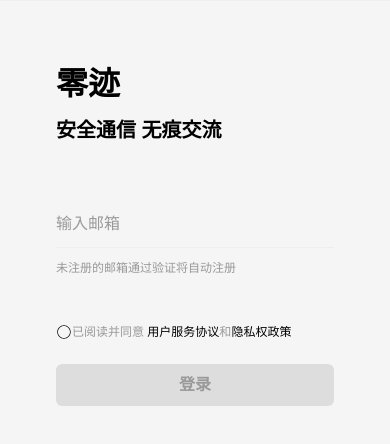
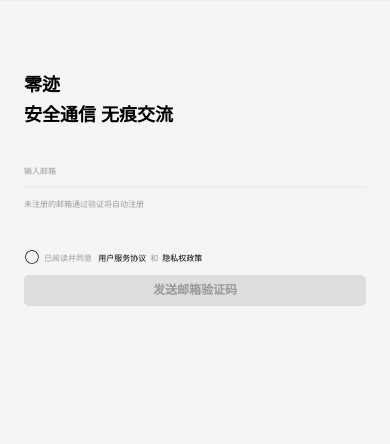
Before and after one commit to zerowangc4-gif/zero-chat, a React Native app: screen / in a window 390 px wide. Shown: the top 444 px of the page. Built offline with nearby package versions, Linux system fonts and the light colour scheme.

Commit message:
修复登录页面

```diff
--- a/src/assets/locales/en.json
+++ b/src/assets/locales/en.json
@@ -1,6 +1,6 @@
 {
   "auth": {
-    "login": "Log In",
+    "login": "Send Email verification code",
     "welcome_title": "ZeroChat",
     "welcome_slogan": "Secure Messaging Zero Trace",
     "consent_prefix": "I have read and agree to ",
--- a/src/assets/locales/zh.json
+++ b/src/assets/locales/zh.json
@@ -1,6 +1,6 @@
 {
   "auth": {
-    "login": "登录",
+    "login": "发送邮箱验证码",
     "welcome_title": "零迹",
     "welcome_slogan": "安全通信 无痕交流",
     "consent_prefix": "已阅读并同意 ",
--- a/src/components/common/Input.tsx
+++ b/src/components/common/Input.tsx
@@ -1,22 +1,22 @@
 import React from "react";
-import { Platform, TextInputProps, Pressable } from "react-native";
+import { Platform, TextInputProps, Pressable, TextProps } from "react-native";
 import styled, { css, useTheme } from "styled-components/native";
 import { Size } from "@/theme/presets";
 import IconFont, { IconNames } from "@/assets/font/iconfont";
 
-const androidInputFix: TextInputProps = Platform.select({
-  android: {
-    includeFontPadding: false,
-    textAlignVertical: "center",
-    paddingVertical: 0,
-  },
-  default: {},
-});
-
-const InputRoot = styled.View`
-  align-self: stretch;
-  flex-direction: row;
-  align-items: center;
+export const BaseInput = styled.TextInput.attrs(
+  () =>
+    ({
+      includeFontPadding: Platform.OS === "android" ? false : undefined,
+      textAlignVertical: Platform.OS === "android" ? "top" : undefined,
+      underlineColorAndroid: "transparent",
+    }) as TextProps,
+)`
+  margin: 0;
+  padding: 0;
+  background-color: transparent;
+  border-width: 0;
+  flex: 1;
 `;
 
 const InputContainer = styled.View<{
@@ -25,9 +25,7 @@ const InputContainer = styled.View<{
 }>`
   ${({ theme, $size, $borderType }) => {
     const config = theme.presets.Input[$size];
-
     return css`
-      flex: 1;
       height: ${config.height}px;
       padding-horizontal: ${$borderType === "all" ? config.paddingHorizontal : 0}px;
       flex-direction: row;
@@ -49,35 +47,14 @@ const InputContainer = styled.View<{
   }}
 `;
 
-const IconSlot = styled.View<{ $size: Size }>`
-  justify-content: center;
-  align-items: center;
-  ${({ $size, theme }) => {
-    const config = theme.presets.Input[$size];
-    return css`
-      width: ${config.height * 0.6}px;
-      height: 100%;
-    `;
-  }}
-`;
-
-const InnerInput = styled.TextInput<{ $size: Size }>`
+const InnerInput = styled(BaseInput)<{ $size: Size }>`
   ${({ theme, $size }) => {
     const config = theme.presets.Input[$size];
     return css`
       flex: 1;
-      height: 100%;
-      align-self: stretch;
       color: ${theme.colors.textPrimary};
       font-family: ${theme.typography.family.base};
       font-size: ${config.fontSize}px;
-      line-height: ${config.lineHeight}px;
-      ${Platform.select({
-        android: css`
-          padding-vertical: 0;
-          padding-bottom: 2px;
-        `,
-      })}
     `;
   }}
 `;
@@ -90,52 +67,24 @@ interface InputProps extends TextInputProps {
   rightIcon?: IconNames;
 }
 
-export const Input = ({
-  size = "md",
-  borderType = "all",
-  leftIcon,
-  rightIcon,
-  value,
-  onChangeText,
-  ...props
-}: InputProps) => {
+export const Input = ({ size = "md", borderType = "all", value, onChangeText, ...props }: InputProps) => {
   const theme = useTheme();
-  const config = theme.presets.Input[size];
-
-  // 这里的间距可以根据精美感微调
-  const spacing = config.iconSpacing || 8;
-
   return (
-    <InputRoot>
     <InputContainer $size={size} $borderType={borderType}>
-        {leftIcon && (
-          <IconSlot $size={size} style={{ marginRight: spacing }}>
-            <IconFont name={leftIcon} size={config.iconSize} color={theme.colors.textSecondary} />
-          </IconSlot>
-        )}
-
       <InnerInput
         $size={size}
         value={value}
         onChangeText={onChangeText}
         placeholderTextColor={theme.colors.textTertiary}
         selectionColor={theme.colors.primary}
-          {...androidInputFix}
         {...props}
       />
 
       {!!value && (
         <Pressable onPress={() => onChangeText?.("")} hitSlop={12}>
-            <IconFont name="close_circle" size={config.clearIconSize} color={theme.colors.textTertiary} />
+          <IconFont name="close_circle" size={8} color={theme.colors.textTertiary} />
         </Pressable>
       )}
-
-        {rightIcon && (
-          <IconSlot $size={size} style={{ marginLeft: spacing }}>
-            <IconFont name={rightIcon} size={config.iconSize} color={theme.colors.textSecondary} />
-          </IconSlot>
-        )}
     </InputContainer>
-    </InputRoot>
   );
 };
--- a/src/components/common/Typography.tsx
+++ b/src/components/common/Typography.tsx
@@ -1,16 +1,7 @@
 import { TextProps } from "react-native";
 import styled, { css } from "styled-components/native";
 import { TextStyle } from "@/theme/presets";
-export type TypographyPreset =
-  | "heading"
-  | "title"
-  | "subheading"
-  | "body"
-  | "bodyStrong"
-  | "label"
-  | "caption"
-  | "overline"
-  | "numeric";
+export type TypographyPreset = "heading" | "body" | "caption" | "numeric";
 
 interface AppTextProps extends TextProps {
   type?: TypographyPreset;
@@ -21,7 +12,6 @@ export const Typography = styled.Text.attrs<AppTextProps>(
   () =>
     ({
       includeFontPadding: false,
-      textAlignVertical: "center",
     }) as TextProps,
 )<AppTextProps>`
   ${({ theme, type = "body", color }) => {
@@ -30,7 +20,6 @@ export const Typography = styled.Text.attrs<AppTextProps>(
       font-family: ${style.fontFamily};
       font-size: ${style.fontSize}px;
       font-weight: ${style.fontWeight};
-      line-height: ${style.lineHeight}px;
       color: ${color};
       ${style.letterSpacing ? `letter-spacing: ${style.letterSpacing}px;` : ""}
       ${style.fontVariant && style.fontVariant.length > 0 ? `font-variant: ${style.fontVariant.join(" ")};` : ""}
--- a/src/components/layout/BaseScreen.tsx
+++ b/src/components/layout/BaseScreen.tsx
@@ -50,8 +50,6 @@ const HeaderContentRight = styled.View`
 const MainContent = styled.View<{ paddingTop: number }>`
   flex: 1;
   padding-top: ${props => props.paddingTop}px;
-  padding-left: 24px;
-  padding-right: 24px;
 `;
 
 interface BaseScreenProps extends ViewProps {
@@ -84,7 +82,6 @@ export const BaseScreen: React.FC<BaseScreenProps> = ({
 
   const navBarHeight = theme.spacing.layout.navBarHeight;
   const totalHeaderHeight = title || leftComponent || rightComponent ? navBarHeight + insets.top : insets.top;
-  //如果是穿透模式，paddingTop 设为 0 内容穿过导航栏
   const mainPaddingTop = extendToTop ? insets.top : totalHeaderHeight;
 
   return (
@@ -96,9 +93,7 @@ export const BaseScreen: React.FC<BaseScreenProps> = ({
           <HeaderContent>
             <HeaderContentLeft>{leftComponent}</HeaderContentLeft>
 
-            <NavTitle type="title" numberOfLines={1}>
-              {title}
-            </NavTitle>
+            <NavTitle numberOfLines={1}>{title}</NavTitle>
             <HeaderContentRight>{rightComponent}</HeaderContentRight>
           </HeaderContent>
         )}
--- a/src/features/auth/screens/Login.tsx
+++ b/src/features/auth/screens/Login.tsx
@@ -5,28 +5,29 @@ import styled, { useTheme } from "styled-components/native";
 
 const ContentContainer = styled.View`
   flex: 1;
-  padding: 0 ${props => props.theme.spacing.step.xl}px;
-  padding-top: ${props => props.theme.spacing.layout.massive};
+  padding-left: 24px;
+  padding-right: 24px;
+  padding-top: 70px;
 `;
 
 const BrandHeading = styled.View`
-  margin-bottom: ${props => props.theme.spacing.step.xxxl};
-  gap: ${props => props.theme.spacing.step.sm};
+  gap: 4px;
+  margin-bottom: 30px;
 `;
 
 const InputGroup = styled.View`
-  margin-bottom: ${props => props.theme.spacing.layout.loose};
-  gap: ${props => props.theme.spacing.step.sm};
+  margin-bottom: 40px;
+  gap: 10px;
 `;
 
 const ConsentGroup = styled.View`
   flex-direction: row;
-  flex-wrap: wrap;
   align-items: center;
+  gap: 4px;
 `;
 
 const ActionSection = styled.View`
-  gap: ${props => props.theme.spacing.step.lg};
+  gap: 10px;
 `;
 
 function Login() {
@@ -47,12 +48,11 @@ function Login() {
           <Typography type="heading" color={theme.colors.textPrimary}>
             {t("auth.welcome_title")}
           </Typography>
-          <Typography type="subheading" color={theme.colors.textPrimary}>
+          <Typography type="heading" color={theme.colors.textPrimary}>
             {t("auth.welcome_slogan")}
           </Typography>
         </BrandHeading>
 
-        {/* 输入功能：简洁清爽 */}
         <InputGroup>
           <Input
             placeholder={t("auth.placeholder")}
@@ -66,8 +66,6 @@ function Login() {
             {t("auth.hint")}
           </Typography>
         </InputGroup>
-
-        {/* 提交区域：利用视觉层级引导点击 */}
         <ActionSection>
           <ConsentGroup>
             <AgreeButton checked={isAgreed} onPress={() => setIsAgreed(!isAgreed)} />
@@ -86,7 +84,7 @@ function Login() {
           </ConsentGroup>
 
           <Button
-            size="lg"
+            size="sm"
             title={t("auth.login")}
             block={true}
             disabled={!isAgreed}
--- a/src/theme/presets/Input.ts
+++ b/src/theme/presets/Input.ts
@@ -1,37 +1,25 @@
 export const Input = {
   lg: {
-    height: 56,
-    paddingHorizontal: 20,
-    fontSize: 17,
-    lineHeight: 22,
-    borderRadius: 14,
-    borderWidth: 1.5,
-    iconSize: 24, // 大框配大图标
-    clearIconSize: 20, //清除图标的大小
-    iconSpacing: 12, // 图标与文字之间的间距
+    height: 32,
+    fontSize: 8,
+    borderWidth: 2,
+    borderRadius: 6,
+    paddingHorizontal: 0,
   },
 
   md: {
-    height: 48,
-    paddingHorizontal: 16,
-    fontSize: 16,
-    lineHeight: 20,
-    borderRadius: 10,
-    borderWidth: 1.2,
-    iconSize: 20,
-    clearIconSize: 16,
-    iconSpacing: 10,
+    height: 32,
+    fontSize: 8,
+    borderWidth: 2,
+    borderRadius: 6,
+    paddingHorizontal: 0,
   },
 
   sm: {
-    height: 40,
-    paddingHorizontal: 12,
-    fontSize: 14,
-    lineHeight: 18,
-    borderRadius: 8,
-    borderWidth: 1,
-    iconSize: 18,
-    clearIconSize: 14,
-    iconSpacing: 8,
+    height: 32,
+    fontSize: 8,
+    borderWidth: 2,
+    borderRadius: 6,
+    paddingHorizontal: 0,
   },
 };
--- a/src/theme/presets/index.ts
+++ b/src/theme/presets/index.ts
@@ -1,3 +1,3 @@
-export * from "./Text";
+export * from "./typography";
 export * from "./Button";
 export * from "./Input";
--- /dev/null
+++ b/src/theme/presets/typography.ts
@@ -0,0 +1,35 @@
+import { family, size, weight, letterSpacing, variant } from "../tokens";
+export const Text = {
+  /** 登录页品牌名 */
+  heading: {
+    fontFamily: family.base,
+    fontSize: size.lg,
+    fontWeight: weight.bold,
+    letterSpacing: letterSpacing.xxxl,
+  },
+  /** 标准正文：聊天消息内容、文章段落。App 中使用率最高 */
+  body: {
+    fontFamily: family.base,
+    fontSize: size.md,
+    fontWeight: weight.regular,
+  },
+  caption: {
+    fontFamily: family.base,
+    fontSize: size.xxs,
+    fontWeight: weight.regular,
+  },
+  /** 等宽数字：专门用于余额、倒计时、金融账单 */
+  numeric: {
+    fontFamily: family.numeric,
+    fontSize: size.xl,
+    fontWeight: weight.bold,
+    fontVariant: variant.numeric,
+  },
+};
+export interface TextStyle {
+  fontFamily: string;
+  fontSize: number;
+  fontWeight: string | number;
+  letterSpacing?: number;
+  fontVariant?: string[];
+}
--- a/src/theme/tokens/typography.ts
+++ b/src/theme/tokens/typography.ts
@@ -9,13 +9,13 @@ export const family = Platform.select({
 });
 
 /** 物理字号阶梯：基于 2px 步进 */
-export const size = { xs: 12, sm: 14, md: 16, lg: 18, xl: 20, xxl: 24, xxxl: 32 };
+export const size = { xxs: 8, xs: 12, sm: 14, md: 16, lg: 18, xl: 20, xxl: 24, xxxl: 32 };
 
 /** 字重：400(常规), 600(中粗), 700(粗体) */
 export const weight = { regular: "400", medium: "600", bold: "700" };
 
 /** 行高阶梯：确保多行文本阅读时不挤压、不松散 */
-export const lineHeight = { xs: 16, sm: 20, md: 24, lg: 26, xl: 28, xxl: 32, xxxl: 40 };
+export const lineHeight = { xxs: 12, xs: 16, sm: 20, md: 24, lg: 26, xl: 28, xxl: 32, xxxl: 40 };
 
 /** 字间距：优化大标题在 iOS 上的视觉紧凑感 */
 export const letterSpacing = {
```
Also changed, not shown: src/theme/presets/Text.ts (deleted, +0 -77 lines). Lines whose indentation alone changed are shown as unchanged.
